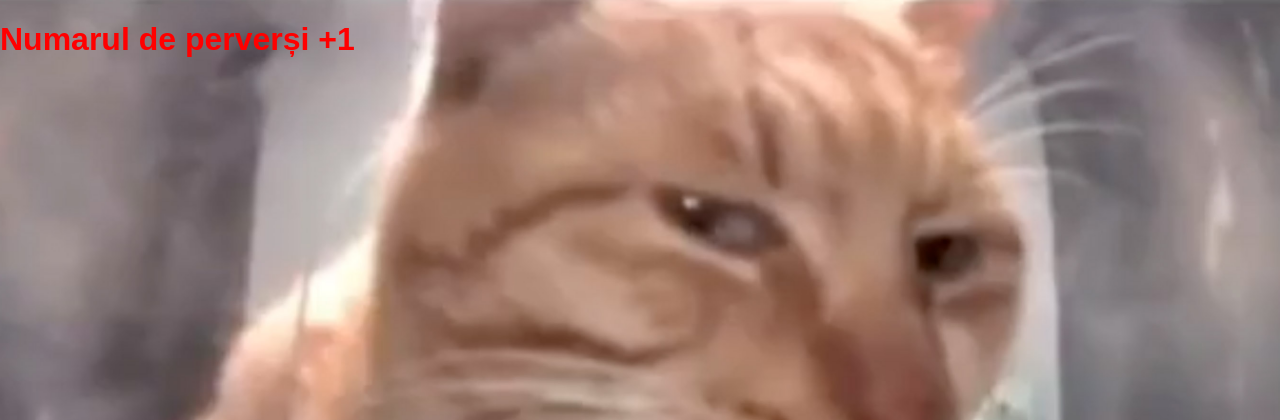
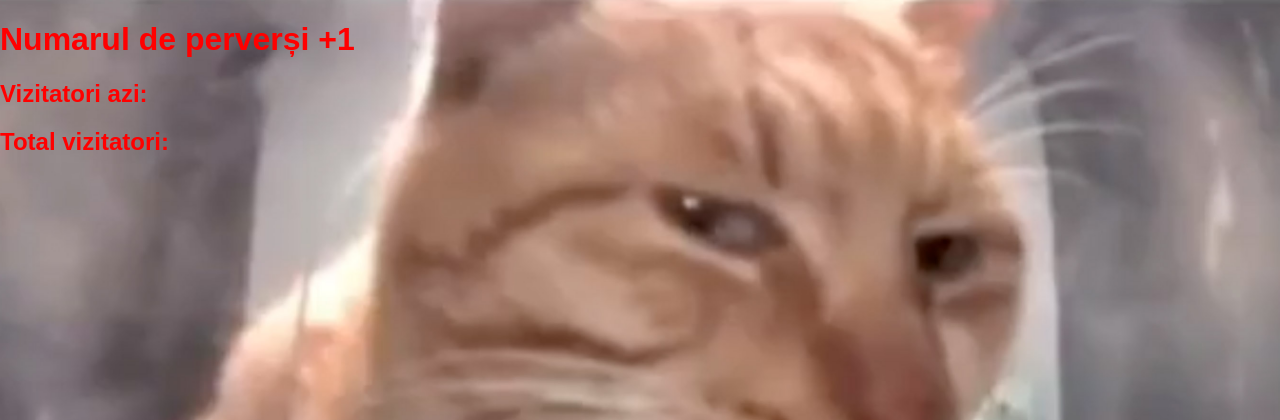
Before and after one commit to Viky4you2/Fans, a PHP site: page / in a window 1280 px wide. Shown: the top 420 px of the page. Run offline with PHP 8.4, Linux system fonts and the light colour scheme.

Commit message:
Update and rename index.html to index.php

```diff
--- a/index.html
+++ b/index.php
@@ -49,8 +49,8 @@
 </head>
 <body>
     <h1>Numarul de perverși +1</h1>
-    <!--<p><h2>Vizitatori azi: <span id="visitorsToday"></span></h2></p> -->
-   <!-- <p><h2>Total vizitatori: <span id="totalVisitors"></span></h2></p> -->
+    <p><h2>Vizitatori azi: <span id="visitorsToday"></span></h2></p>
+    <p><h2>Total vizitatori: <span id="totalVisitors"></span></h2></p>
 
     <footer>
         <p>Deținut de: blackblade4you2</p>
```
